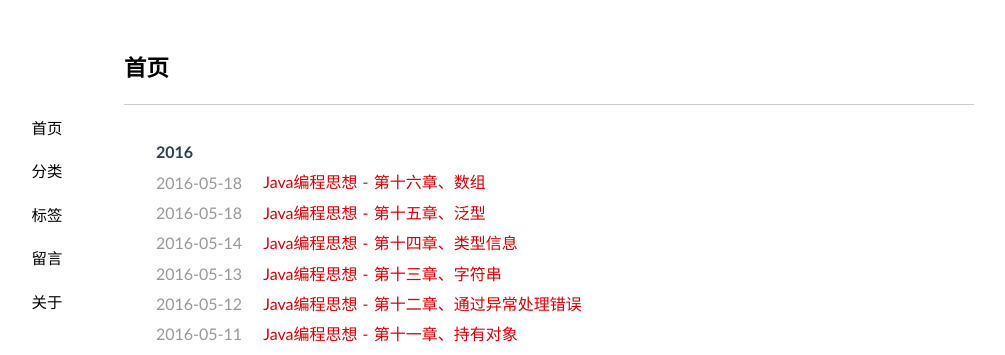
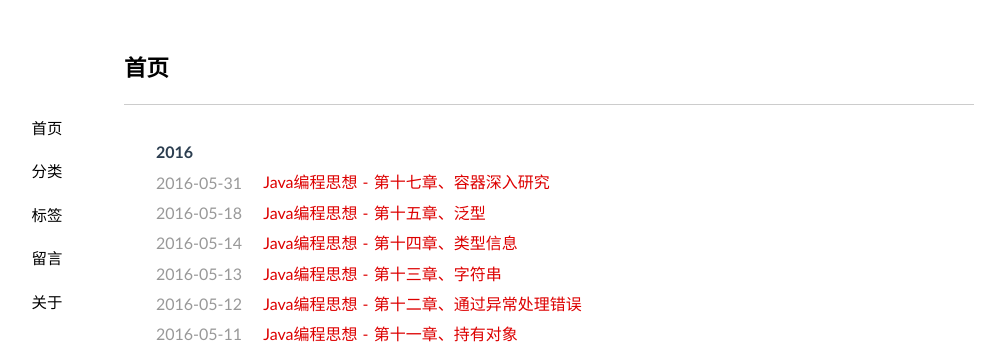
Before and after one commit to jeizas/jeizas.github.io, a Jekyll site: the page built from index.html, in a window 1280 px wide. Shown: the top 355 px of the page, without its empty margins (91-1096 px from the left). Built offline with Jekyll 4.4.1, drawn with Linux system fonts in a browser that asks for light colours; the list of posts is cut into pages by our own code; comment, search, counter and statistics services are not loaded.

Commit message:
修改：     _posts/2016-05-29-thinking_in_java_chapter16.md 	新文件：   _posts/2016-05-31-thinking_in_java_chapter17.md

```diff
--- a/_posts/2016-05-29-thinking_in_java_chapter16.md
+++ b/_posts/2016-05-31-thinking_in_java_chapter17.md
@@ -1,7 +1,7 @@
 ---
 layout: post
-title: "Java编程思想 - 第十六章、数组"
-date: 2016-05-18 16:07
+title: "Java编程思想 - 第十七章、容器深入研究"
+date: 2016-05-31 23:01
 categories: [java]
 tags: [Java编程思想]
 ---
```
